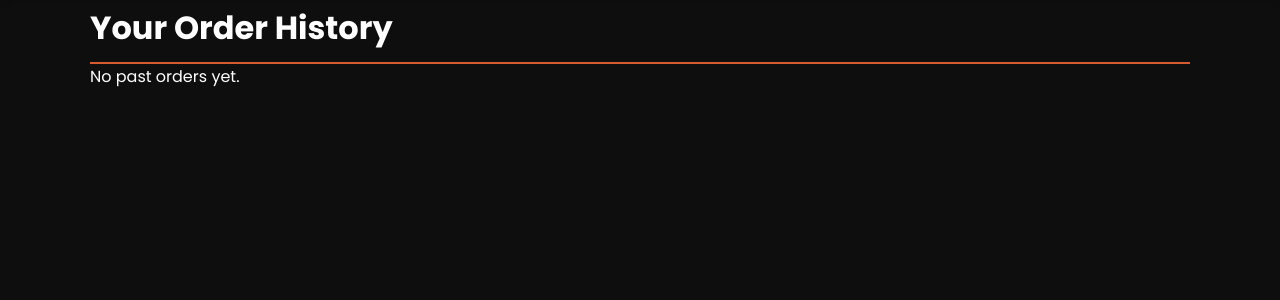
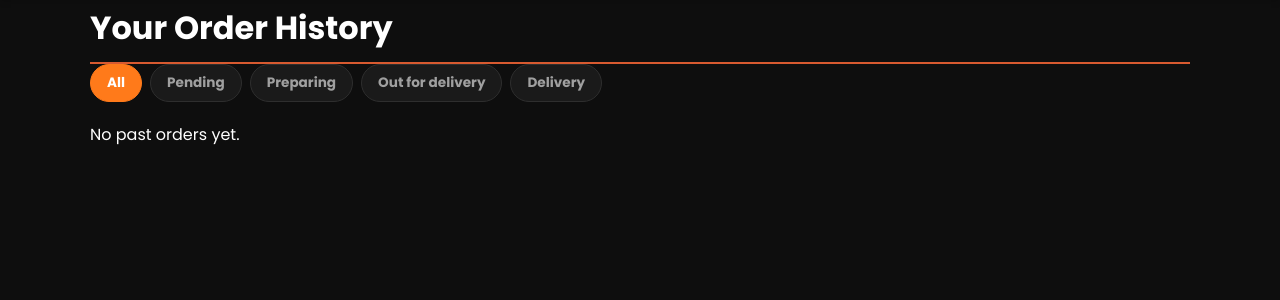
Before and after one commit to imisioluwa1203/restaurant_app, a Flask app: page /history in a window 1280 px wide. Shown: the part 81-381 px from the top of the page. Run offline with Flask 3, Linux system fonts and the light colour scheme; the visitor is signed in with stand-in values (Sample User, id 1); data that the repository does not hold is empty; some libraries are stand-ins or nearby versions.

Commit message:
latest app changes

```diff
--- a/app.py
+++ b/app.py
@@ -311,12 +311,15 @@ def place_order():
 
     return render_template('order_confirmed.html', order_type=order_type)
 
-
 @app.route('/history')
 @login_required
 def history():
-    orders = Order.query.order_by(Order.created_at.desc()).all()
-    return render_template('history.html', orders=orders)
+    status_filter = request.args.get('status', 'All')
+    query = Order.query.order_by(Order.created_at.desc())
+    if status_filter != 'All':
+        query = query.filter(Order.status == status_filter)
+    orders = query.all()
+    return render_template('history.html', orders=orders, status_filter=status_filter)
 
 @app.route('/profile', methods=['GET', 'POST'])
 @login_required
--- a/static/style.css
+++ b/static/style.css
@@ -626,12 +626,13 @@ main, .menu-grid {
 }
 
 .features {
-    display: flex;
-    justify-content: space-between;
-    flex-wrap: wrap;
-    gap: 24px;
+    display: grid;
+    grid-template-columns: repeat(2, 1fr);
+    /*justify-content: space-between;*/
+    /*flex-wrap: wrap;*/
+    gap: 20px;
     background: #f5f5f5;
-    padding: 30px 60px;
+    padding: 30px 20px;
     margin-bottom: 20px;
     width: 100vw;
     margin-left: calc(-50vw + 50%);
@@ -642,8 +643,8 @@ main, .menu-grid {
     display: flex;
     align-items: flex-start;
     gap: 14px;
-    flex: 1;
-    min-width: 220px;
+    /*flex: 1;*/
+    /*min-width: 220px;*/
 }
 
 .feature-icon {
@@ -1430,3 +1431,32 @@ form .btn[type="submit"] {
     color: #1877F2;
     font-size: 1.6rem;
 }
+.filter-tabs {
+    display: flex;
+    gap: 8px;
+    margin-bottom: 20px;
+    overflow-x: auto;
+}
+
+.filter-tab {
+    padding: 8px 16px;
+    border-radius: 20px;
+    background: var(--bg-card, #1a1a1a);
+    color: var(--text-secondary, #aaa);
+    text-decoration: none;
+    font-size: 0.85rem;
+    white-space: nowrap;
+    border: 1px solid var(--border-color, #333);
+}
+
+.filter-tab.active {
+    background: var(--accent, #ff5722);
+    color: #fff;
+    border-color: var(--accent, #ff5722);
+}
+
+.filter-tab:hover {
+    background: var(--accent, #ff5722);
+    color: #fff;
+    border-color: var(--accent, #ff5722);
+}
--- a/templates/history.html
+++ b/templates/history.html
@@ -4,6 +4,14 @@
 
 {% block content %}
     <h1>Your Order History</h1>
+       <div class="filter-tabs">
+            <a href="{{ url_for('history') }}" class="filter-tab {% if status_filter == 'All' %}active{% endif %}">All</a>
+            <a href="{{ url_for('history', status='Pending') }}" class="filter-tab {% if status_filter == 'Pending' %}active{% endif %}">Pending</a>
+            <a href="{{ url_for('history', status='Preparing') }}" class="filter-tab {% if status_filter == 'Preparing' %}active{% endif %}">Preparing</a>
+            <a href="{{ url_for('history', status='Out for delivery') }}" class="filter-tab {% if status_filter == 'Out for delivery' %}active{% endif %}">Out for delivery</a>
+           <a href="{{ url_for('history', status='Delivered') }}" class="filter-tab {% if status_filter == 'Delivered' %}active{% endif %}">Delivery</a>
+
+       </div>
     {% if orders %}
         {% for order in orders %}
             <div class="order-card">
```
